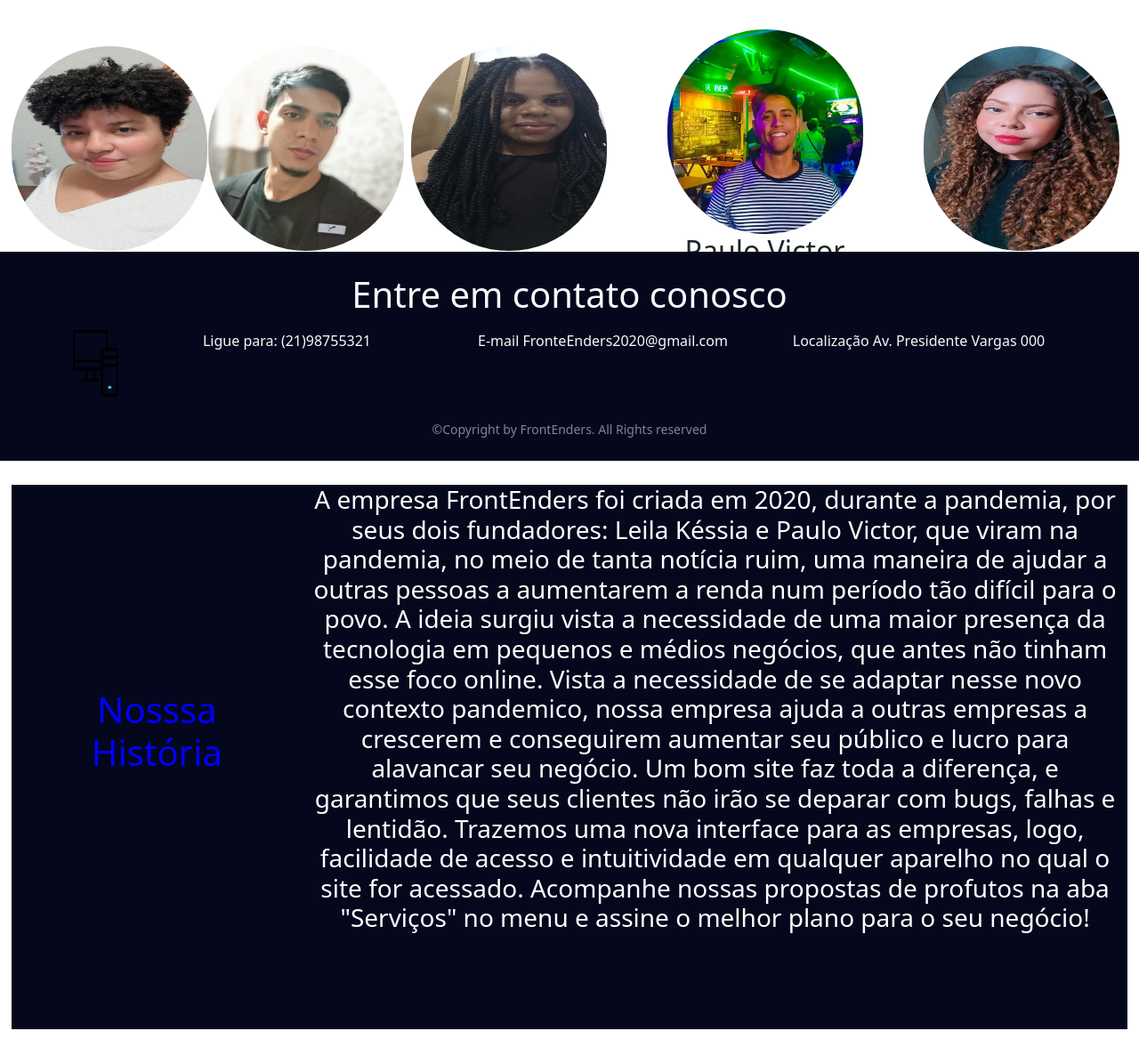
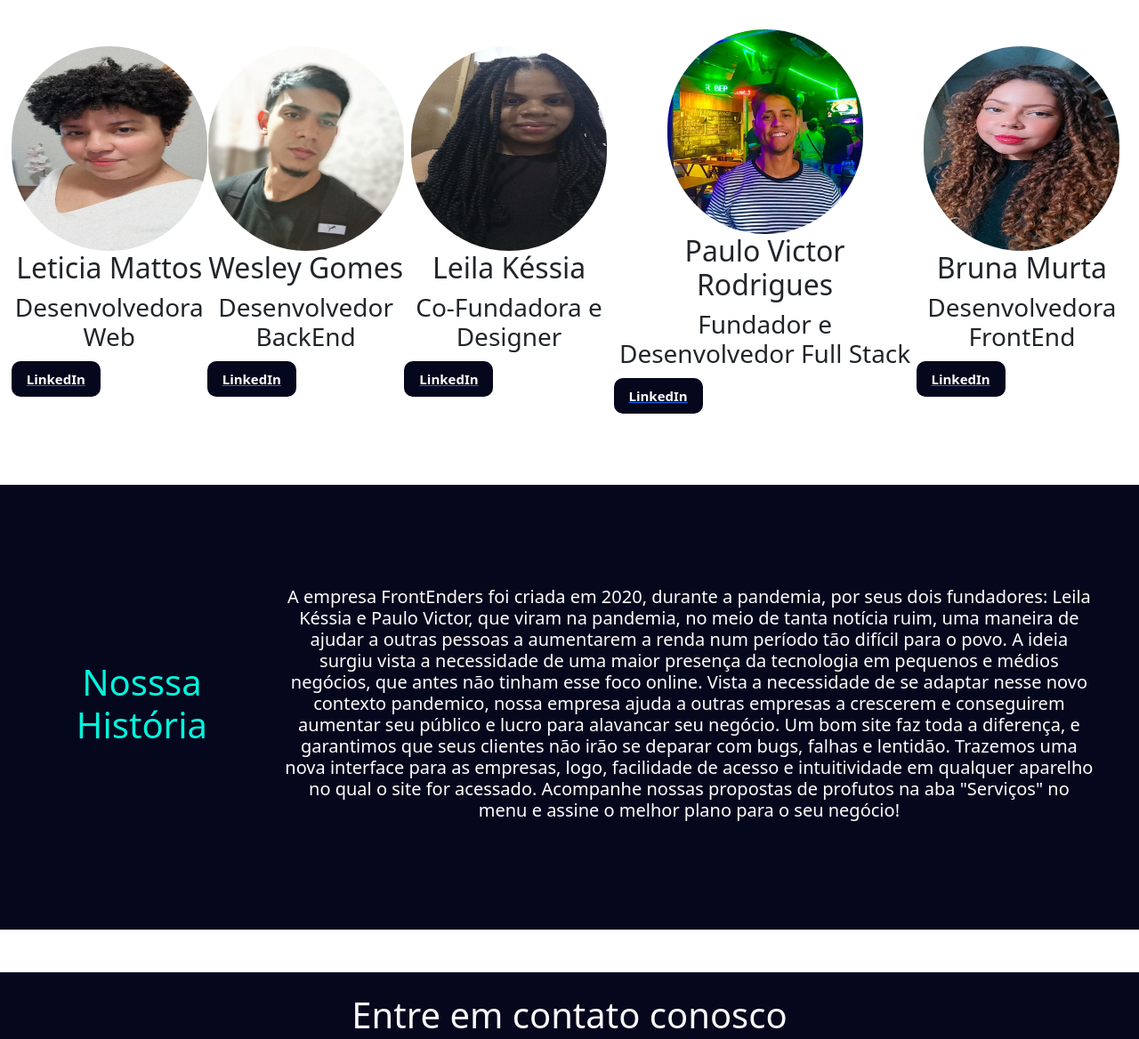
Before and after one commit to LeticiaMattosSilva/Frontenders, a plain HTML site: page html/contact.html in a window 1280 px wide. Shown: the part 282-1450 px from the top of the page at 89% size. Drawn offline with nearby package versions, Linux system fonts and the light colour scheme.

Commit message:
arquivos de contato

```diff
--- a/css/contact.css
+++ b/css/contact.css
@@ -62,23 +62,23 @@
 }
 
 .Leticia {
-  font-size: 10px;
+  font-size: 15px;
 }
 
 .Wesley{
-  font-size: 10px;
+  font-size: 15px;
 }
 
 .Leila{
-  font-size: 10px;
+  font-size: 15px;
 }
 
 .Paulo{
-  font-size: 10px;
+  font-size: 15px;
 }
 
 .Bruna{
-  font-size: 10px;
+  font-size: 15px;
 }
 
 #container{
@@ -93,12 +93,9 @@
 }
 
 .botao {
-  width: auto;
+  width: 100px;
   height: 40px;
   margin-top: 10px;
-  display: flex;
-  align-items: center;
-  justify-content: space-evenly;
   background-color: #05071d;
   color: white;
   border-radius: 10px;
@@ -106,17 +103,20 @@
   font-weight: bold;
   cursor: pointer;
   transition: all 0.4s linear;
+  display: flex;
+  align-items: center;
+  justify-content: space-evenly;
 }
 
 .botao:hover {
-  background-color: blue;
+  background-color: #03F4DC;
   cursor: pointer;
   zoom: 120%;
 }
 
 .historia{
   font-size: 40px;
-  color: blue;
+  color: #03F4DC;
   width: auto;
   height: auto;
   margin: 50px;
@@ -126,23 +126,24 @@
 }
 
 .main-container{
-  margin: auto;
+  margin: 0%;
   background-color: #05071d;
-  width: 98%;
+  width: 100%;
+  height: 500px;
   display: flex;
   justify-content: space-between;
   align-items: center;
   text-align: center;
-  padding-bottom: 50px;
   font-size: 12px;
 }
 
 .texto{
-      font-size: 15px;
     color: white;
     width: 95%;
     height: auto;
     margin: auto;
     text-align: center;
     margin-bottom: 50px;
+    margin-right: 50px;
+    margin-top: 50px;
 }
--- a/css/home.css
+++ b/css/home.css
@@ -50,6 +50,5 @@
   .fixarRodape{
     bottom: 0;
     /* border: 2px solid green; */
-    position: fixed;
     width: 100%;
   }
--- a/html/contact.html
+++ b/html/contact.html
@@ -69,9 +69,10 @@
       <h2> Leticia Mattos </h2>
       <h3> Desenvolvedora Web </h3>
   </div>
+  <a href="http://linkedin.com/in/leticia-mattos-silva/">
   <buttom class="botao">
       <span class="msg">LinkedIn</span>
-    </buttom>
+    </buttom> </a>
 </div>
 
 <div class = "pessoa2">
@@ -80,9 +81,10 @@
       <h2> Wesley Gomes </h2>
       <h3> Desenvolvedor BackEnd </h3>
   </div>
+  <a href="https://www.linkedin.com/in/wesley-gomes1">
   <buttom class="botao">
       <span class="msg">LinkedIn</span>
-    </buttom>
+    </buttom> </a>
 </div>
 
 <div class = "pessoa3">
@@ -91,9 +93,10 @@
       <h2> Leila Késsia </h2>
       <h3> Co-Fundadora e Designer </h3>
   </div>
+  <a href="https://www.linkedin.com/in/leila-k%C3%A9ssia-a13ab117b">
   <buttom class="botao">
       <span class="msg">LinkedIn</span>
-    </buttom>
+    </buttom></a>
 </div>
 
 <div class = "pessoa4">
@@ -102,9 +105,11 @@
       <h2> Paulo Victor Rodrigues </h2>
       <h3> Fundador e Desenvolvedor Full Stack </h3>
   </div>
+
+  <a href="https://www.linkedin.com/in/paulo-victor-da-silva-rodrigues-920b3a252/">
   <buttom class="botao">
       <span class="msg">LinkedIn</span>
-    </buttom>
+    </buttom></a>
 </div>
 
 <div class = "pessoa5">
@@ -113,9 +118,10 @@
       <h2> Bruna Murta </h2>
       <h3> Desenvolvedora FrontEnd </h3>
   </div>
+  <a href="https://www.linkedin.com/in/bruna-f-murta-893406258/">
   <buttom class="botao">
       <span class="msg">LinkedIn</span>
-    </buttom>
+    </buttom> </a>
 </div>
 
   </div>
@@ -123,20 +129,23 @@
 </main>
 
   <div class = "main-container">
+
     <div class = "historia">
       <h1> Nosssa História </h1>
   </div>
 
   <div class = "texto">
-  <h3>
+  <h5>
       A empresa FrontEnders foi criada em 2020, durante a pandemia, por seus dois fundadores: Leila Késsia e Paulo Victor, que viram na pandemia, no meio de tanta notícia ruim, uma maneira de ajudar a outras pessoas a aumentarem a renda num período tão difícil para o povo.
 A ideia surgiu vista a necessidade de uma maior presença da tecnologia em pequenos e médios negócios, que antes não tinham esse foco online. Vista a necessidade de se adaptar nesse novo contexto pandemico, nossa empresa ajuda a outras empresas a crescerem e conseguirem aumentar seu público e lucro para alavancar seu negócio.
 Um bom site faz toda a diferença, e garantimos que seus clientes não irão se deparar com bugs, falhas e lentidão. Trazemos uma nova interface para as empresas, logo, facilidade de acesso e intuitividade em qualquer aparelho no qual o site for acessado.
 
 Acompanhe nossas propostas de profutos na aba "Serviços" no menu e assine o melhor plano para o seu negócio!
-  </h3>
+  </h5>
   </div>
 </div>
+
+</body>
 
 <!-- Area do rodapé -->
 <footer class="py-4 mt-5 bg-azul fixarRodape">
@@ -161,5 +170,6 @@ Acompanhe nossas propostas de profutos na aba "Serviços" no menu e assine o mel
     <small class="text-white-50">&copy;Copyright by FrontEnders. All Rights reserved</small>
   </div>
 </footer>
-</body>
+
+
 </html>
```
Lines whose indentation alone changed are shown as unchanged.
